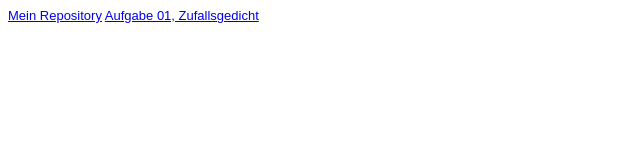
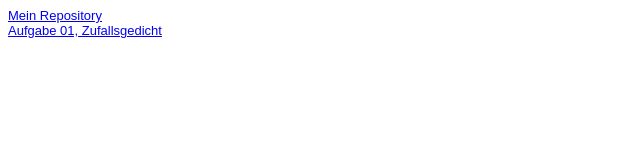
Before and after one commit to Schwer5/EIA2_SoSe_22-23, a plain HTML site: page steckbrief.htm in a window 1280 px wide. Shown: the whole page, without its empty margins (0-640 px from the left). Drawn offline with Linux system fonts and the light colour scheme.

Commit message:
diagramme

```diff
--- a/steckbrief.htm
+++ b/steckbrief.htm
@@ -1,5 +1,6 @@
 <!DOCTYPE html>
 <html>
+
 <head>
 	<meta charset="utf-8" />
 	<title>Steckbrief</title>
@@ -7,13 +8,16 @@
 		body {
 			font-family: arial;
 			font-size: small;
-	background: #eeeee
+
 		}
 	</style>
 </head>
+
 <body>
 	<a href="https://github.com/Schwer5/EIA2_SoSe_22-23" target="_blank">Mein Repository</a>
+	<br>
 	<a href="https://schwer5.github.io/EIA2_SoSe_22-23/A01_randompoem/randompoem.html">Aufgabe 01, Zufallsgedicht</a>
 	<!-- Hier die Links zu den gelösten Aufgaben einstellen, aktuelle oben, alte stehen lassen! Format: Aufgabenbezeichnung, Datum -->
 </body>
+
 </html>
```
Also changed, not shown: 3 other files. Lines whose indentation alone changed are shown as unchanged.
